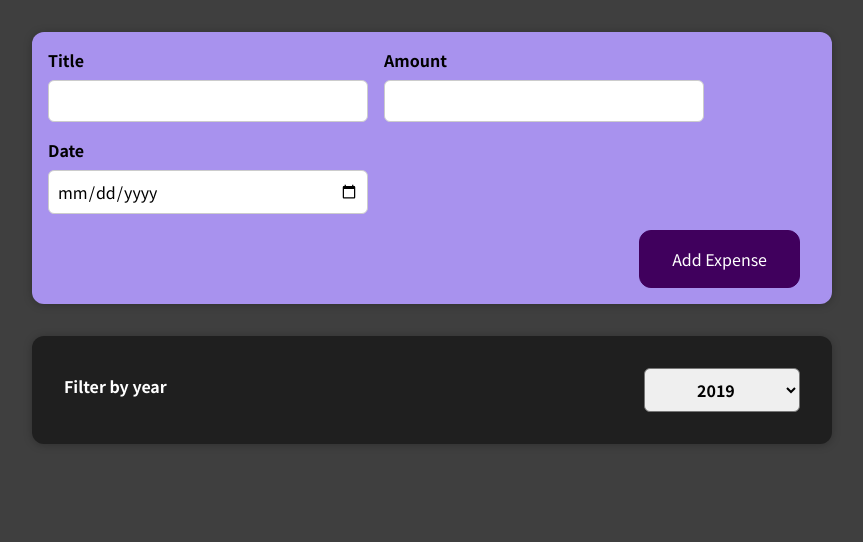
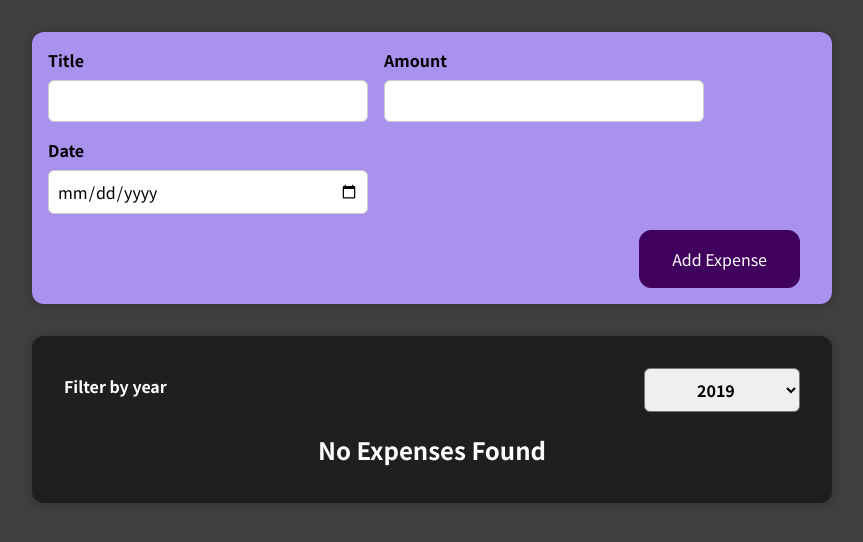
Before and after one commit to 1or1is1/expense-tracker, a React (Create React App) app: page / in a window 1280 px wide. Shown: the top 542 px of the page, without its empty margins (208-1071 px from the left). Built offline with nearby package versions, Linux system fonts and the light colour scheme.

Commit message:
Added a new Component to render the Expenses List conditionally

```diff
--- a/src/components/Expenses/Expenses.jsx
+++ b/src/components/Expenses/Expenses.jsx
@@ -1,8 +1,8 @@
 import './Expenses.css';
-import ExpenseItem from './ExpenseItem';
 import Card from '../UI/Card';
 import ExpensesFilter from './ExpensesFilter';
 import { useState } from 'react';
+import ExpensesList from './ExpensesList';
 
 const Expenses = (prop) => {
     const expenses = prop.expenses;
@@ -19,8 +19,7 @@ const Expenses = (prop) => {
     return (
         <Card className='expenses'>
             <ExpensesFilter onChangeYear={yearChangeHandler} selectedYear={selectedYear} />
-            {filteredExpenses.map(expense =>
-                <ExpenseItem key={expense.id} date={expense.date} title={expense.title} amount={expense.amount} />)}
+            <ExpensesList filteredExpenses={filteredExpenses} />
         </Card>
     );
 }
--- /dev/null
+++ b/src/components/Expenses/ExpensesList.css
@@ -0,0 +1,9 @@
+.expenses-list {
+    list-style: none;
+    padding: 0;
+}
+
+.expenses-list__fallback {
+    color: white;
+    text-align: center;
+}
--- /dev/null
+++ b/src/components/Expenses/ExpensesList.jsx
@@ -0,0 +1,22 @@
+import ExpenseItem from './ExpenseItem';
+import './ExpensesList.css';
+
+const ExpensesList = (prop) => {
+
+    let filteredExpenses = prop.filteredExpenses;
+    if (filteredExpenses.length > 0) {
+        return (
+            <ul className='expenses-list'>
+                {filteredExpenses.map(expense =>
+                    <ExpenseItem key={expense.id} date={expense.date} title={expense.title} amount={expense.amount} />)}
+            </ul>
+        );
+    }
+
+    return (
+        <h2 className='expenses-list__fallback'>No Expenses Found</h2>
+    );
+
+}
+
+export default ExpensesList;
```
